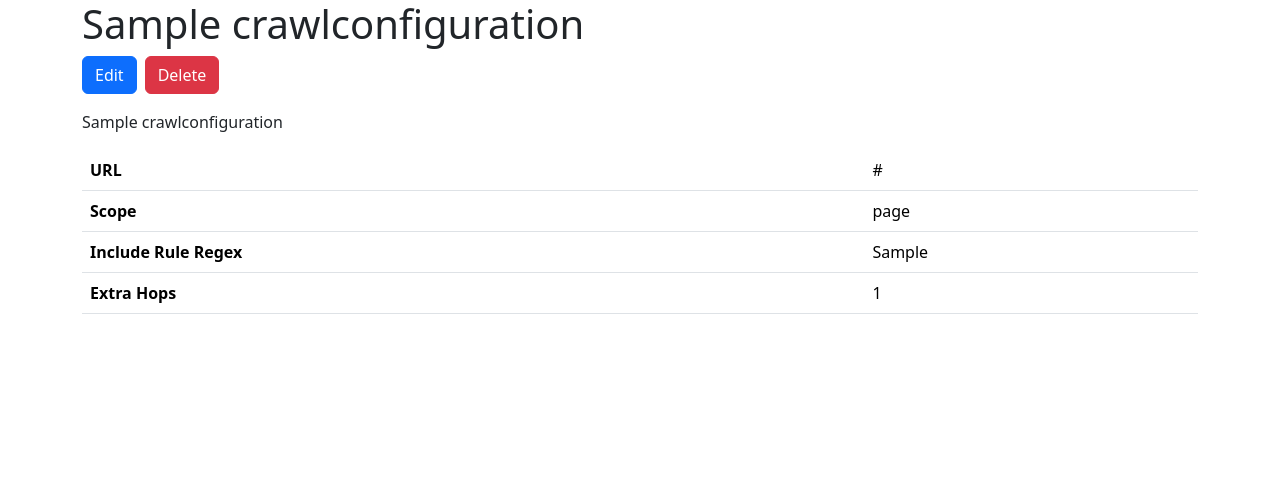
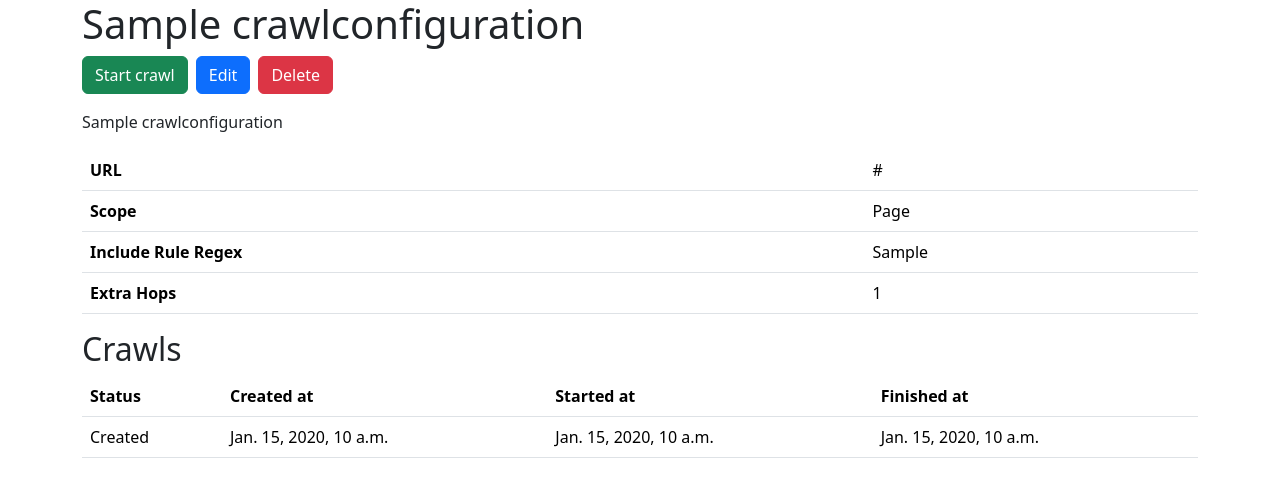
Before and after one commit to ojauch/digital-archive, a Django app: page /crawler/configs/1 in a window 1280 px wide. Shown: the top 497 px of the page. Run offline with Django 5.2, Linux system fonts and the light colour scheme; a user stored in the database is signed in; tables that the repository leaves empty hold one stand-in row (values such as "Sample post"); parts of the project's set-up code (start-up, migrations or seed data) failed here and were passed over; some libraries are stand-ins or nearby versions.

Commit message:
Implement crawl background tasks

```diff
--- a/crawler/models.py
+++ b/crawler/models.py
@@ -67,3 +67,12 @@ class Crawl(models.Model):
     status = models.CharField(
         max_length=20, choices=CRAWL_STATUS, default="created", verbose_name=_("Status")
     )
+    container_id = models.CharField(
+        max_length=100, null=True, blank=True, verbose_name=_("Docker Container ID")
+    )
+    wacz_archive = models.FileField(
+        upload_to="waczs/", null=True, blank=True, verbose_name=_("WACZ Archive")
+    )
+
+    class Meta:
+        ordering = ['-created_at']
--- a/crawler/templates/crawler/crawlconfiguration_detail.html
+++ b/crawler/templates/crawler/crawlconfiguration_detail.html
@@ -5,6 +5,10 @@
     <h1>{{ crawl_config }}</h1>
 
     <div class="d-flex gap-2">
+        <form method="post" action="{% url 'crawl_configuration_start_crawl' pk=crawl_config.pk %}">
+            {% csrf_token %}
+            <button type="submit" class="btn btn-success">{% translate 'Start crawl' %}</button>
+        </form>
         <a class="btn btn-primary"
            href="{% url 'crawl_configuration_update' pk=crawl_config.pk %}">{% translate 'Edit' %}</a>
         <a class="btn btn-danger"
@@ -23,15 +27,36 @@
         </tr>
         <tr>
             <th>{% translate 'Scope' %}</th>
-            <td>{{ crawl_config.scope }}</td>
+            <td>{{ crawl_config.get_scope_display }}</td>
         </tr>
         <tr>
             <th>{% translate 'Include Rule Regex' %}</th>
-            <td>{{ crawl_config.include }}</td>
+            <td>{{ crawl_config.include|default:'-' }}</td>
         </tr>
         <tr>
             <th>{% translate 'Extra Hops' %}</th>
-            <td>{{ crawl_config.extra_hops }}</td>
+            <td>{{ crawl_config.extra_hops|default:'-' }}</td>
         </tr>
     </table>
+
+    {% if crawl_config.crawls.exists %}
+        <h2>{% translate 'Crawls' %}</h2>
+
+        <table class="table">
+            <tr>
+                <th>{% translate 'Status' %}</th>
+                <th>{% translate 'Created at' %}</th>
+                <th>{% translate 'Started at' %}</th>
+                <th>{% translate 'Finished at' %}</th>
+            </tr>
+            {% for crawl in crawl_config.crawls.all %}
+                <tr>
+                    <td>{{ crawl.get_status_display }}</td>
+                    <td>{{ crawl.created_at }}</td>
+                    <td>{{ crawl.started_at|default:'-' }}</td>
+                    <td>{{ crawl.finished_at|default:'-' }}</td>
+                </tr>
+            {% endfor %}
+        </table>
+    {% endif %}
 {% endblock %}
--- a/crawler/templates/crawler/crawlconfiguration_list.html
+++ b/crawler/templates/crawler/crawlconfiguration_list.html
@@ -17,7 +17,7 @@
                 <tr>
                     <td>{{ config.name }}</td>
                     <td>{{ config.url }}</td>
-                    <td>{{ config.scope }}</td>
+                    <td>{{ config.get_scope_display }}</td>
                     <td><a href="{% url 'crawl_configuration_detail' pk=config.pk %}">Details</a></td>
                 </tr>
             {% endfor %}
--- a/crawler/views.py
+++ b/crawler/views.py
@@ -1,10 +1,14 @@
+from django.contrib.auth.decorators import login_required
 from django.views.generic import ListView, DetailView
 from django.views.generic.edit import CreateView, UpdateView, DeleteView
 from django.contrib.auth.mixins import LoginRequiredMixin
 from django.urls import reverse_lazy, reverse
 from django.utils.translation import gettext as _
+from django.http import HttpResponseNotAllowed, HttpResponseForbidden
+from django.shortcuts import get_object_or_404, redirect
 
-from .models import CrawlConfiguration
+from .models import CrawlConfiguration, Crawl
+from .crawl_runner import run_crawl
 
 
 class CrawlConfigurationListView(LoginRequiredMixin, ListView):
@@ -61,3 +65,17 @@ class CrawlConfigurationDeleteView(LoginRequiredMixin, DeleteView):
 
     def get_queryset(self):
         return CrawlConfiguration.objects.filter(owner=self.request.user)
+
+
+@login_required
+def start_crawl_view(request, pk):
+    if request.method != "POST":
+        return HttpResponseNotAllowed(["POST"])
+
+    config = get_object_or_404(CrawlConfiguration, pk=pk)
+    if config.owner != request.user:
+        return HttpResponseForbidden(_("Only the owner of a crawl configuration is allowed to start a crawl."))
+
+    crawl = Crawl.objects.create(config=config)
+    run_crawl.enqueue(crawl.id)
+    return redirect(reverse("crawl_configuration_detail", kwargs={"pk": pk}))
--- a/digital_archive/urls.py
+++ b/digital_archive/urls.py
@@ -24,6 +24,7 @@ from crawler.views import (
     CrawlConfigurationCreateView,
     CrawlConfigurationUpdateView,
     CrawlConfigurationDeleteView,
+    start_crawl_view,
 )
 
 urlpatterns = [
@@ -44,6 +45,11 @@ urlpatterns = [
         name="crawl_configuration_delete",
     ),
     path(
+        "crawler/configs/<int:pk>/run",
+        start_crawl_view,
+        name="crawl_configuration_start_crawl",
+    ),
+    path(
         "crawler/configs/create",
         CrawlConfigurationCreateView.as_view(),
         name="crawl_configuration_create",
--- a/pyproject.toml
+++ b/pyproject.toml
@@ -7,6 +7,8 @@ dependencies = [
     "crispy-bootstrap5>=2026.3",
     "django>=6.0.3",
     "django-crispy-forms>=2.6",
+    "django-tasks-db>=0.12.0",
+    "docker>=7.1.0",
     "psycopg[binary]>=3.3.3",
 ]
 
```
Also changed, not shown: crawler/crawl_runner.py (added, +76 -0 lines), digital_archive/settings.py (+10 -0 lines), crawler/migrations/0002_crawl_container_id_crawl_wacz_archive.py (added), crawler/migrations/0003_alter_crawl_options.py (added), 2 other files.
